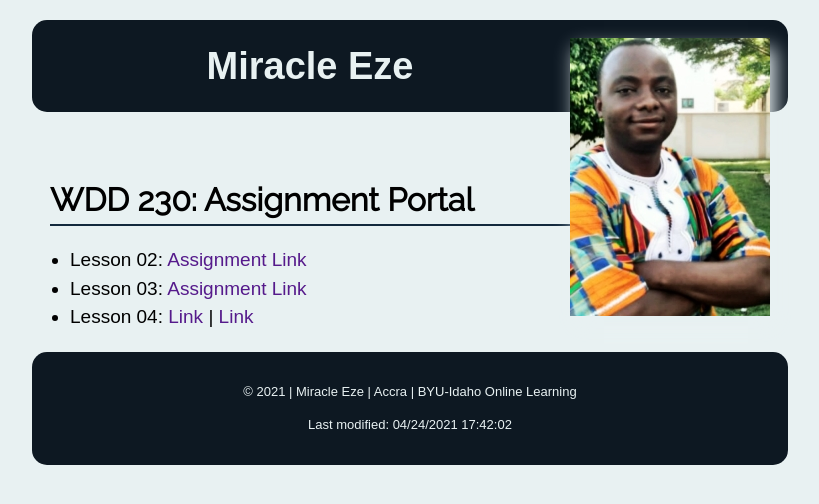
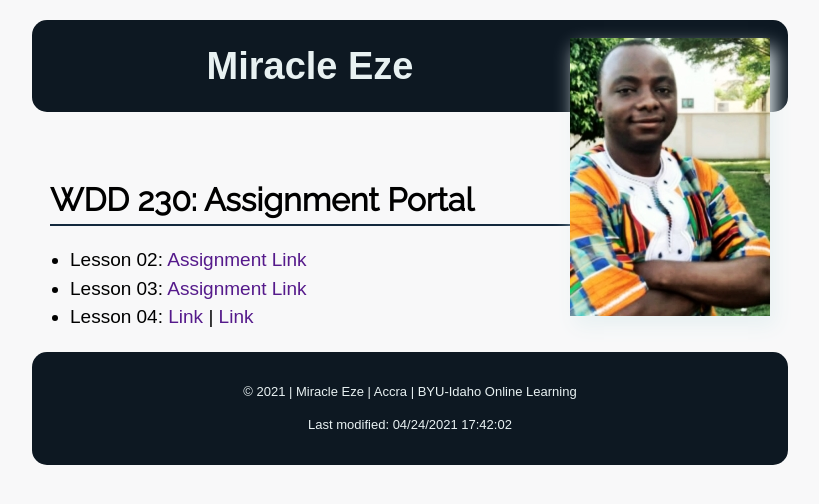
Before and after one commit to miracleeze/miracleeze.github.io, a plain HTML site: page index.html in a window 1280 px wide. Shown: the whole page, without its empty margins (230-1049 px from the left). Drawn offline with Linux system fonts and the light colour scheme; a web font is replaced by a local one.

Commit message:
update portal

```diff
--- a/portal/styles.css
+++ b/portal/styles.css
@@ -12,7 +12,7 @@
     body {
       font-size:19px;
       line-height: 1.5;
-      background-color: #E8F1F2;
+      background-color: #02222507;
 }
 
  h1,h2, ul,footer{
```
